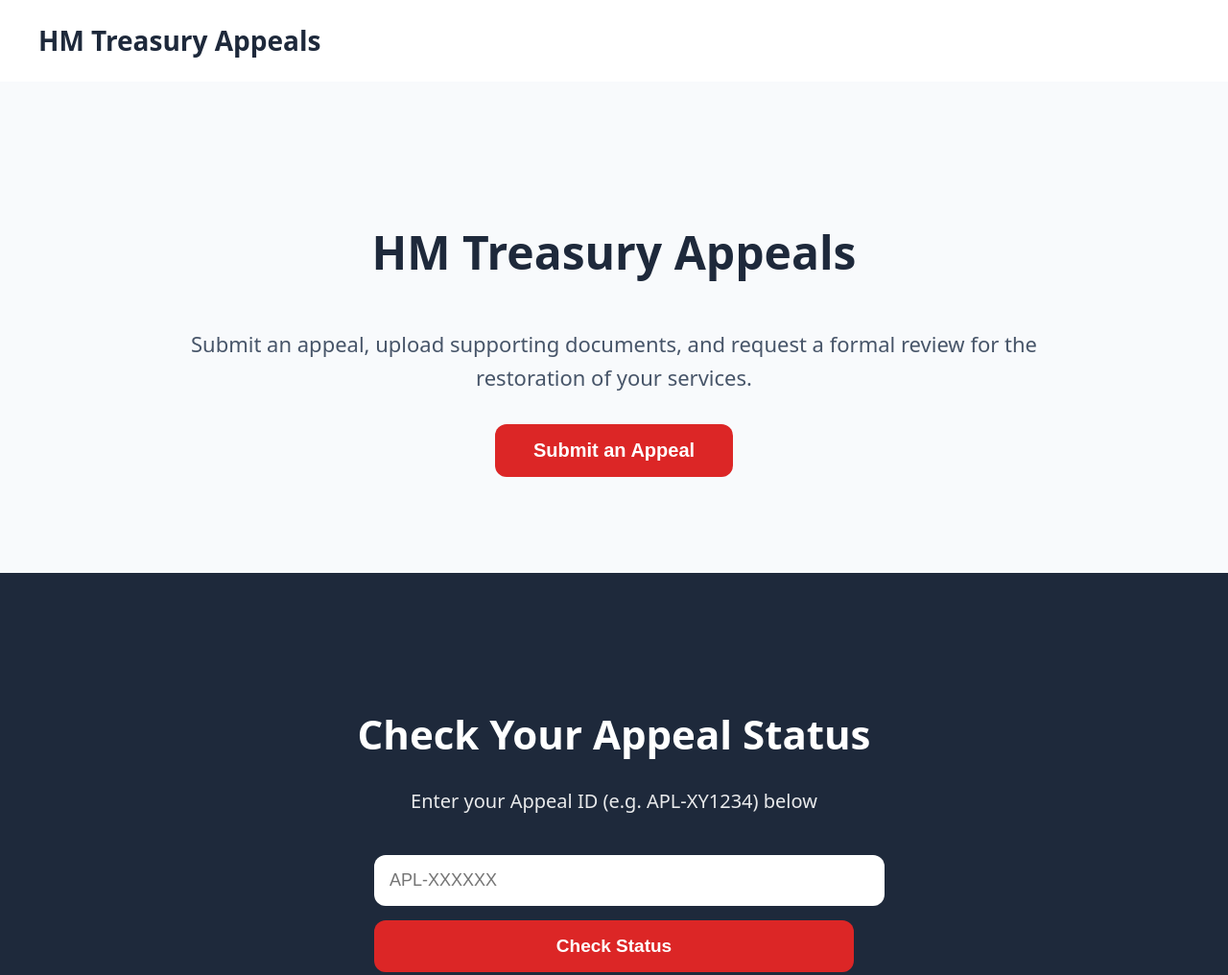
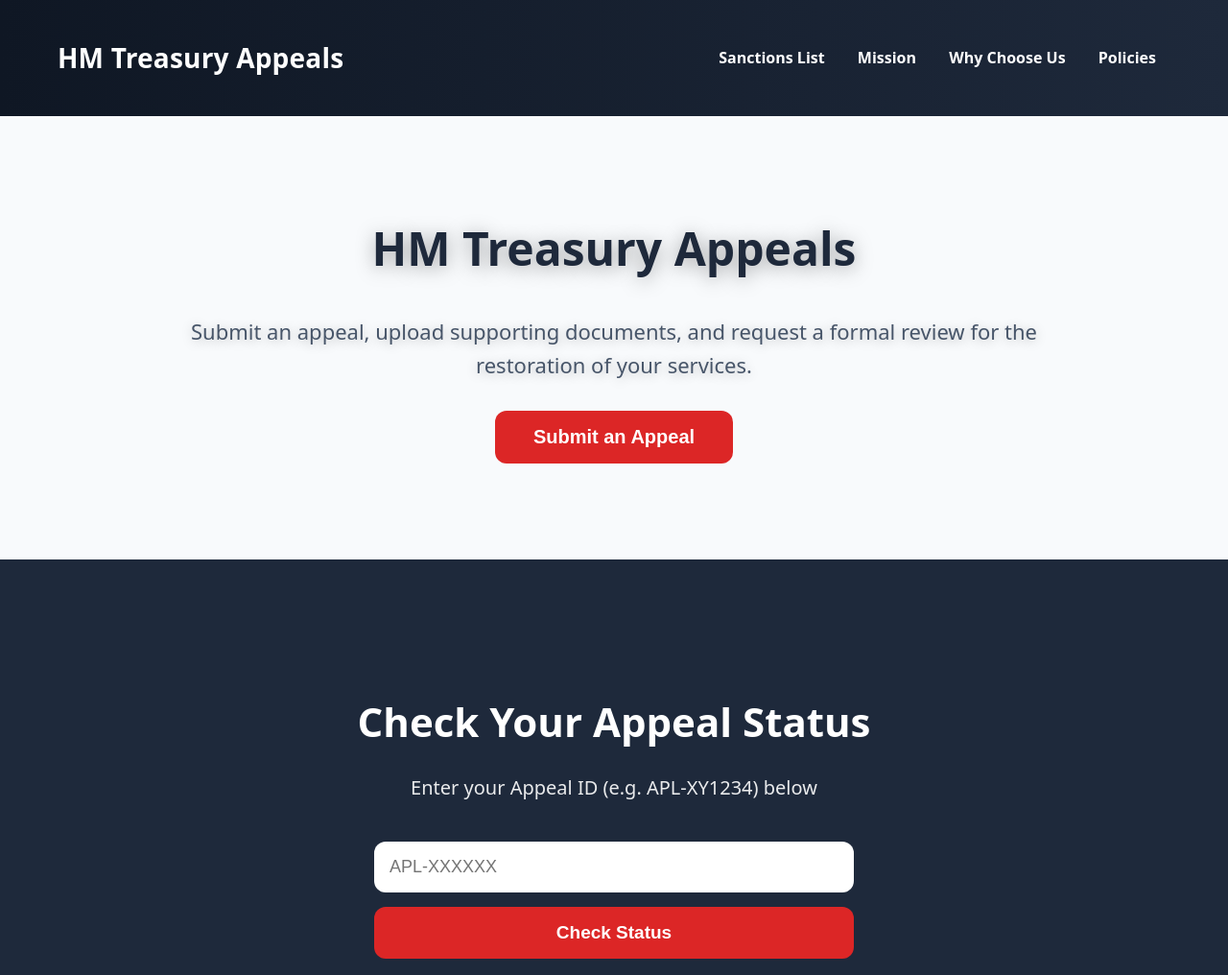
Before and after one commit to mrbeast0985i-ctrl/treasure, a plain HTML site: page index.html in a window 1280 px wide. Shown: the top 1016 px of the page at 96% size. Drawn offline with Linux system fonts and the light colour scheme; the site is published under a folder, as on GitHub Pages, so addresses that start at the root find nothing; no server answers.

Commit message:
Add files via upload

```diff
--- a/index.html
+++ b/index.html
@@ -4,10 +4,11 @@
   <meta charset="utf-8" />
   <meta name="viewport" content="width=device-width,initial-scale=1" />
   <title>HM Treasury Appeals</title>
-  <link rel="stylesheet" href="/style.css">
+  <link rel="stylesheet" href="style.css">
   <style>
     body { margin:0; font-family:system-ui,sans-serif; background:#fff; color:#1e293b; line-height:1.6; }
-
+    a { color:#dc2626; text-decoration:none; }
+    a:hover { text-decoration:underline; }
     /* PUBLIC SANCTIONS LIST */
     #sanctionsSection {
       background: linear-gradient(135deg, #fef2f2 0%, #fee2e2 100%);
@@ -237,7 +238,6 @@
       </nav>
     </div>
   </header>
-
   <main>
 
     <!-- HERO -->
```
